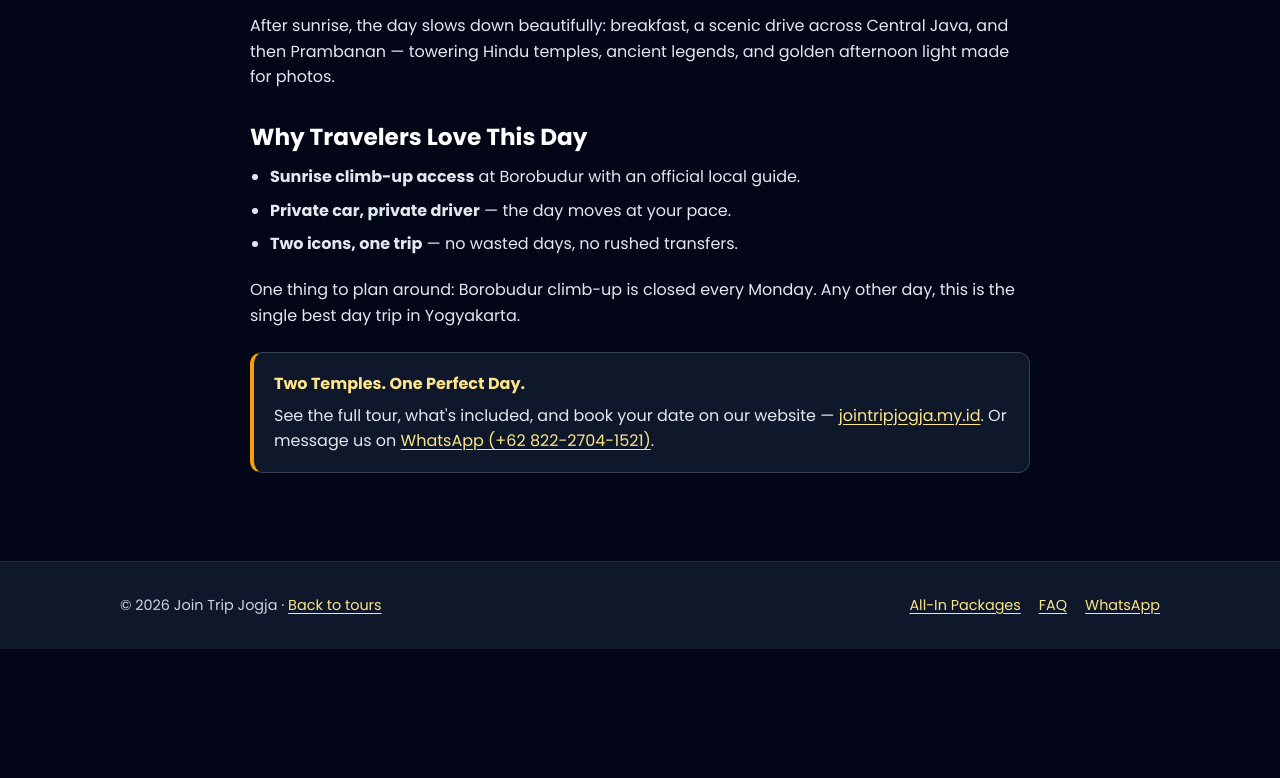
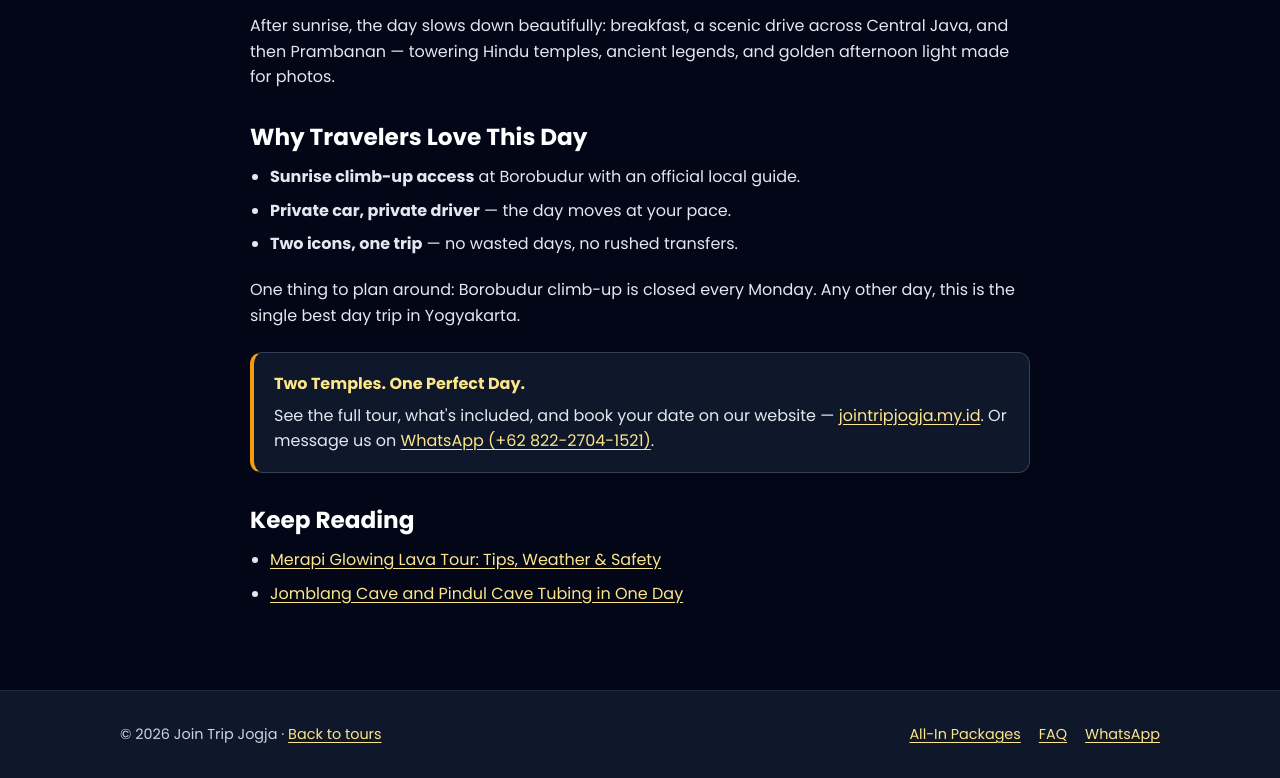
Before and after one commit to ardhoihsanaputra-blip/join-trip-jogja, a plain HTML site: page blog/borobudur-sunrise-prambanan-one-day.html in a window 1280 px wide. Shown: the part 860-1638 px from the top of the page. Before the commit the page ends 1509 px from the top, so only its background shows below. Drawn offline with Linux system fonts and the light colour scheme.

Commit message:
Add Keep Reading internal links between blog articles

```diff
--- a/blog/borobudur-sunrise-prambanan-one-day.html
+++ b/blog/borobudur-sunrise-prambanan-one-day.html
@@ -99,6 +99,12 @@ li{margin-bottom:8px}
     <div class="callout-title">Two Temples. One Perfect Day.</div>
     <p style="margin-bottom:0">See the full tour, what's included, and book your date on our website — <a href="https://jointripjogja.my.id/#booking">jointripjogja.my.id</a>. Or message us on <a href="https://wa.me/6282227041521" target="_blank" rel="noopener">WhatsApp (+62 822-2704-1521)</a>.</p>
   </div>
+
+  <h2>Keep Reading</h2>
+  <ul>
+    <li><a href="/blog/merapi-glowing-lava-tour-tips-weather-safety.html">Merapi Glowing Lava Tour: Tips, Weather & Safety</a></li>
+    <li><a href="/blog/jomblang-cave-and-pindul-tubing-guide-jogja.html">Jomblang Cave and Pindul Cave Tubing in One Day</a></li>
+  </ul>
 </main>
 
 <footer class="footer">
```
Also changed, not shown: blog/jomblang-cave-and-pindul-tubing-guide-jogja.html (+6 -0 lines), blog/merapi-glowing-lava-tour-tips-weather-safety.html (+6 -0 lines).
